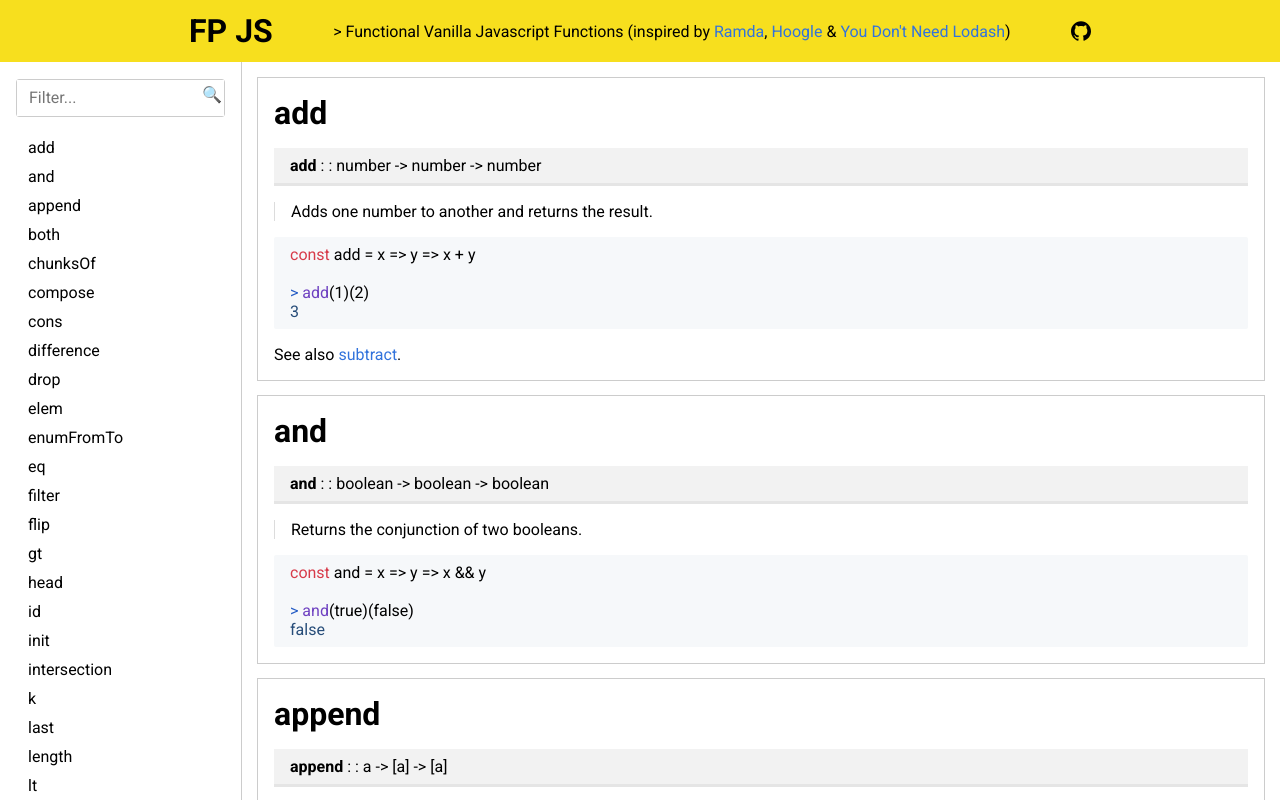
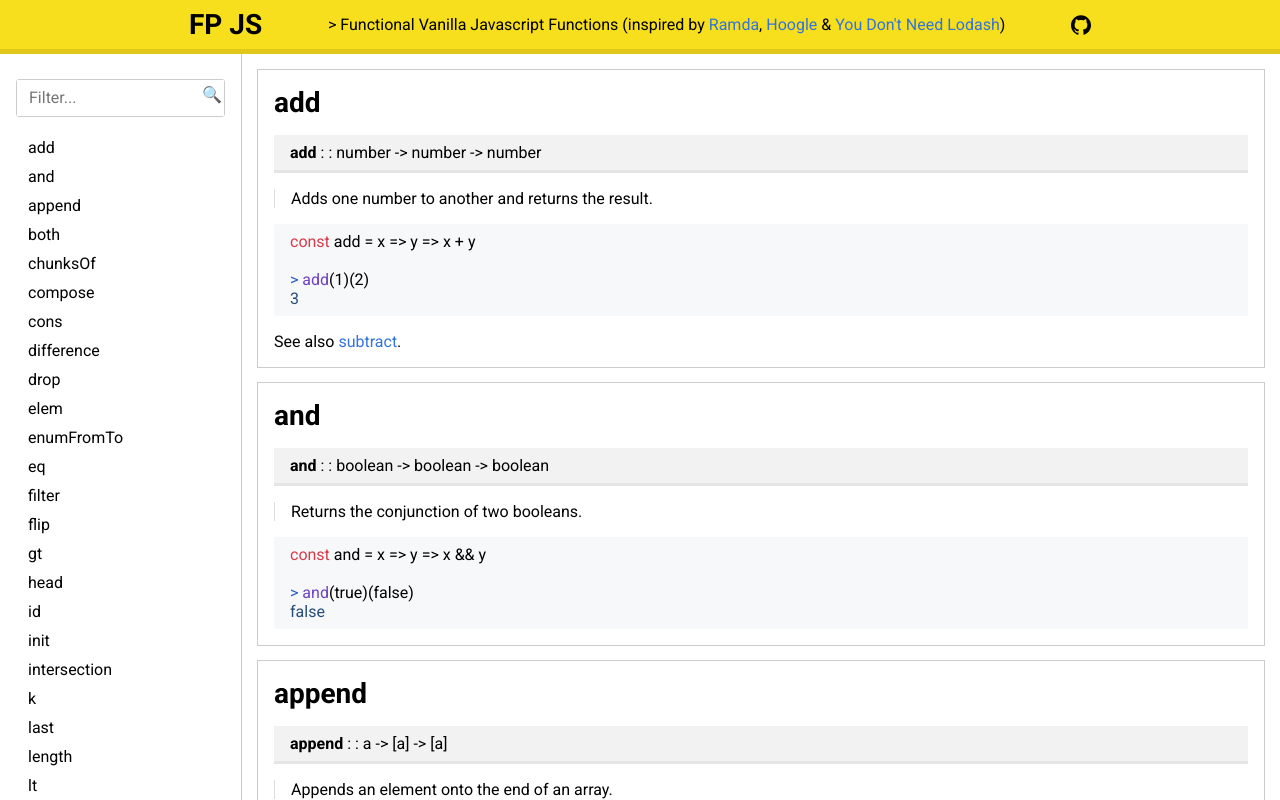
Before and after one commit to lukejewers/fpgames, a React (Create React App) app: page / in a window 1280 px wide. Shown: the top 800 px of the page. Built offline with nearby package versions, Linux system fonts and the light colour scheme.

Commit message:
redesign

```diff
--- a/package.json
+++ b/package.json
@@ -1,5 +1,5 @@
 {
-  "name": "joogle",
+  "name": "fp-js",
   "version": "0.1.0",
   "private": true,
   "dependencies": {
--- a/src/components/Nav.tsx
+++ b/src/components/Nav.tsx
@@ -57,6 +57,7 @@ const NavContainer = styled.div`
   position: sticky;
   top: 0px;
   background-color: ${(props) => props.theme.javascriptYellow};
+  border-bottom: 5px solid #dec91b;
 `;
 
 const NavItems = styled.div`
@@ -64,7 +65,7 @@ const NavItems = styled.div`
   justify-content: space-between;
   align-items: center;
   max-width: 950px;
-  padding: 0.75rem 1.5rem;
+  padding: 0.5rem 1.5rem;
   margin: auto;
 `;
 
--- a/src/scroll/Scroll.tsx
+++ b/src/scroll/Scroll.tsx
@@ -3,7 +3,7 @@ export const handleScroll = (e: any) => {
   const el = document.querySelector(e.currentTarget.getAttribute("href"))
     .offsetTop;
   window.scrollTo({
-    top: el - 72,
+    top: el - 65,
     behavior: "smooth",
   });
 };
--- a/src/style/globalStyles.tsx
+++ b/src/style/globalStyles.tsx
@@ -9,6 +9,9 @@ const GlobalStyles = createGlobalStyle`
     overflow-x: none;
   };
 
+ h1{
+   font-size: 1.75rem;
+ }
 `;
 
 export default GlobalStyles;
```
